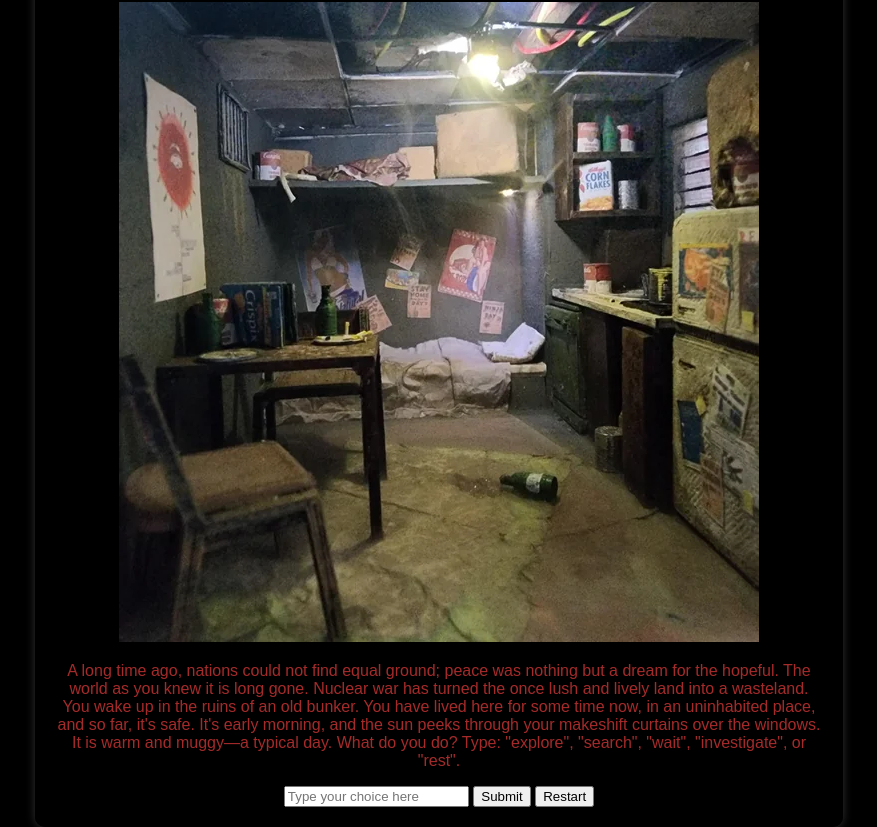
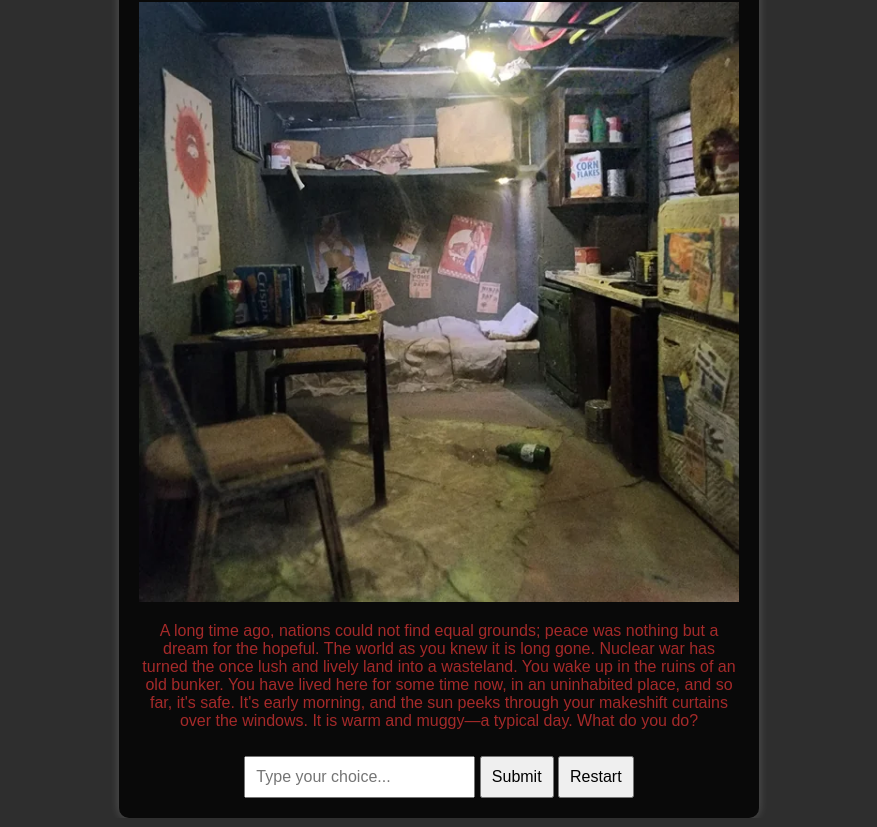
Before and after one commit to Kenzie-Nice/Adventure_HW3.io, a plain HTML site: page index.html in a window 1280 px wide. Shown: the part 98-925 px from the top of the page, without its empty margins (201-1078 px from the left). Drawn offline with Linux system fonts and the light colour scheme.

Commit message:
Update index.html

```diff
--- a/index.html
+++ b/index.html
@@ -1,4 +1,3 @@
-
 <!DOCTYPE html>
 <html lang="en">
 <head>
@@ -6,79 +5,79 @@
     <meta name="viewport" content="width=device-width, initial-scale=1.0">
     <title>Apocalypse Adventure</title>
     <link rel="stylesheet" href="style.css">
+    <style>
+        body {
+            font-family: Arial, sans-serif;
+            text-align: center;
+            background-color: #2e2e2e;
+            color: white;
+        }
+        #game-container {
+            max-width: 600px;
+            margin: auto;
+            padding: 20px;
+            background: rgba(0, 0, 0, 0.8);
+            border-radius: 10px;
+        }
+        input, button {
+            margin-top: 10px;
+            padding: 10px;
+            font-size: 16px;
+        }
+    </style>
 </head>
 <body>
     <div id="game-container">
         <h1>Surviving the Wasteland</h1>
-        <img id="scene-image" src="post-apocalyptic-apartment-v0-76cwnzs0zk8d1.webp" alt="A desolate wasteland">
-        <p id="story-text">
-            A long time ago, nations could not find equal ground; peace was nothing but a dream for the hopeful. The world as you knew it is long gone. Nuclear war has turned the once lush and lively land into a wasteland.
-            You wake up in the ruins of an old bunker. You have lived here for some time now, in an uninhabited place, and so far, it's safe. It's early morning, and the sun peeks through your makeshift curtains over the windows. It is warm and muggy—a typical day.
-            What do you do? Type: "explore", "search", "wait", "investigate", or "rest".
-        </p>
-
-        <input type="text" id="user-input" placeholder="Type your choice here">
-        <button onclick="startAdventure()">Submit</button>
+        <img id="scene-image" src="post-apocalyptic-apartment-v0-76cwnzs0zk8d1.webp" alt="A desolate wasteland" width="100%">
+        <p id="story-text">A long time ago, nations could not find equal grounds; peace was nothing but a dream for the hopeful. The world as you knew it is long gone. Nuclear war has turned the once lush and lively land into a wasteland. You wake up in the ruins of an old bunker.
+            You have lived here for some time now, in an uninhabited place, and so far, it's safe. It's early morning, and the sun peeks through your makeshift curtains over the windows. It is warm and muggy—a typical day.
+            What do you do?</p>
+        <input type="text" id="user-input" placeholder="Type your choice...">
+        <button onclick="processChoice()">Submit</button>
         <button onclick="restartGame()">Restart</button>
     </div>
 
     <script>
-        function startAdventure() {
-            let choice = document.getElementById("user-input").value.toLowerCase().trim();
-            let storyText = document.getElementById("story-text");
-            let sceneImage = document.getElementById("scene-image");
-
-            if (!choice) {
-                storyText.textContent = "Please enter a choice to continue your journey.";
-                return;
-            }
-
-            switch (choice) {
-                case "explore":
-                    updateStory(
-                        "You step outside into the ruins. The air is thick and warm; The area is surrounded by overgrown weeds, bushes, and old military buildings covered in thick vines. In the distance, you hear a shrill cry of...something.",
-                        "fallout-3-end-pustosh.webp"
-                    );
-                    break;
-                case "search":
-                    updateStory(
-                        "You rummage through your supplies. You find old food cans. Still good. With bandages, a medkit, a hunting knife, and extra weapon ammo, your supplies seem in order but are greatly limited. You think it might be a good day to brave the wilds and search for more items.",
-                        "7bfa767e-9e32-448f-84c1-3dd320a29455._SL480_.jpg"
-                    );
-                    break;
-                case "wait":
-                    updateStory(
-                        "You decide to stay home. A nice day should be enjoyed, especially as rare as they can be in this land. You sit in your 'home' and relax... but then a shrill cry in the distance catches your attention.",
-                        "post-apocalyptic-apartment-v0-76cwnzs0zk8d1.webp"
-                    );
-                    break;
-                case "investigate":
-                    updateStory(
-                        "You grab your gear and follow the distant sound. You move cautiously through the wasteland, avoiding open areas. You stumble upon a wrecked convoy with fresh footprints leading away. Someone else is out here...",
-                        "apocalypse-road.jpg"
-                    );
-                    break;
-                case "rest":
-                    updateStory(
-                        "You decide to rest for a while. The world outside is dangerous, but exhaustion is just as deadly. You close your eyes... until a sudden, loud bang outside startles you awake.",
-                        "bunker-interior.jpg"
-                    );
-                    break;
-                default:
-                    storyText.textContent = "That choice doesn't seem valid. Try again.";
-            }
+        function getStory(choice) {
+            let responses = {
+                "explore": {
+                    text: "You step outside into the ruins. The air is thick and warm; the area is surrounded by overgrown weeds and bushes and old military buildings covered in thick vines. In the distance, you hear a shrill cry of... something..",
+                    image: "fallout-3-end-pustosh.webp"
+                },
+                "search": {
+                    text: "You rummage through your supplies. You find old food cans. Still good. With bandages, a medkit, a hunting knife, and extra weapon ammo, your supplies still seem in order but are greatly limited. Maybe it's time to brave the wilds for more.",
+                    image: "7bfa767e-9e32-448f-84c1-3dd320a29455._SL480_.jpg"
+                },
+                "wait": {
+                    text: "You decide to stay home. A nice day should be enjoyed, especially as rare as they can be in this land. You sit in your 'home' and relax... but then a shrill cry in the distance catches your attention.",
+                    image: "post-apocalyptic-apartment-v0-76cwnzs0zk8d1.webp"
+                },
+                "follow the sound": {
+                    text: "You cautiously move toward the sound, weapon in hand. As you approach you see a beast, if thats what it could be called. It is a disgusting creature that has been walking longer than it was alive. Do you attack or keep hidden?",
+                    image: "wounded-survivor.webp"
+                },
+                "fortify the bunker": {
+                    text: "You decide to make your bunker more secure. You spend hours reinforcing doors, setting up traps, and ensuring you have enough supplies. As night falls, you feel a little safer... for now.",
+                    image: "bunker-fortified.webp"
+                }
+            };
+            return responses[choice.toLowerCase()] || { text: "That is not an option. Try again.", image: "error-image.webp" };
         }
 
-        function updateStory(text, imageSrc) {
-            document.getElementById("story-text").textContent = text;
-            document.getElementById("scene-image").src = imageSrc;
+        function processChoice() {
+            let userInput = document.getElementById("user-input").value.trim().toLowerCase();
+            let result = getStory(userInput);
+            document.getElementById("story-text").textContent = result.text;
+            document.getElementById("scene-image").src = result.image;
+            document.body.style.backgroundColor = userInput === "explore" ? "#3b3b3b" : "#2e2e2e";
         }
 
         function restartGame() {
-            document.getElementById("story-text").textContent =
-                "A long time ago, nations could not find equal ground; peace was nothing but a dream for the hopeful. The world as you knew it is long gone. Nuclear war has turned the once lush and lively land into a wasteland. You wake up in the ruins of an old bunker. What do you do? Type: 'explore', 'search', 'wait', 'investigate', or 'rest'.";
+            document.getElementById("story-text").textContent = "A long time ago, nations could not find equal grounds; peace was nothing but a dream for the hopeful. The world as you knew it is long gone. Nuclear war has turned the once lush and lively land into a wasteland. You wake up in the ruins of an old bunker. You have lived here for some time now, in an uninhabited place, and so far, it's safe. It's early morning, and the sun peeks through your makeshift curtains over the windows. It is warm and muggy—a typical day. What do you do?";
             document.getElementById("scene-image").src = "post-apocalyptic-apartment-v0-76cwnzs0zk8d1.webp";
             document.getElementById("user-input").value = "";
+            document.body.style.backgroundColor = "#2e2e2e";
         }
     </script>
 </body>
```
